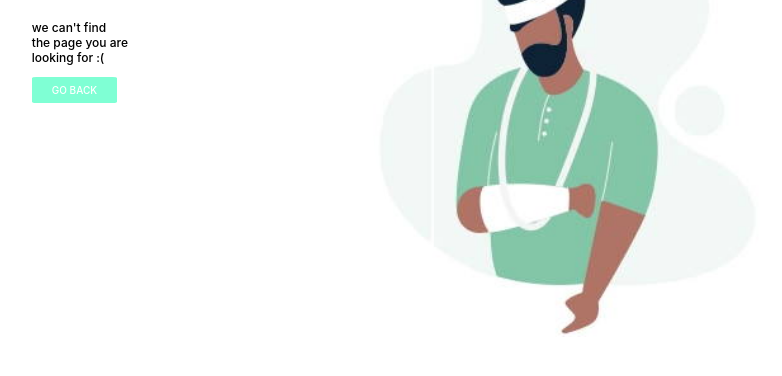
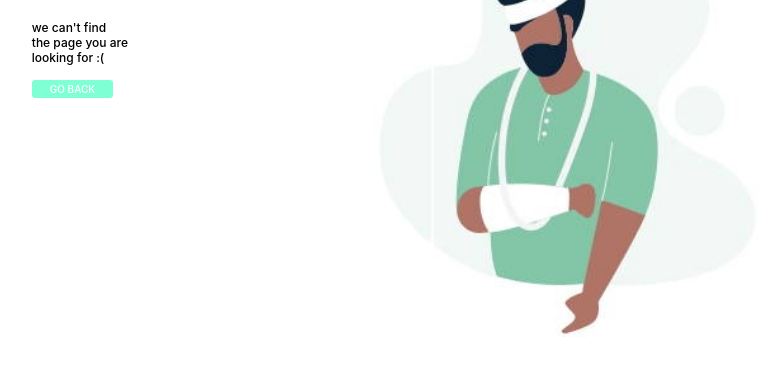
Before and after one commit to kauste/3-broken, a website: page index.html in a window 1280 px wide. Shown: the part 220-596 px from the top of the page, without its empty margins (229-1011 px from the left). Drawn offline with Linux system fonts and the light colour scheme.

Commit message:
border update

```diff
--- a/index.html
+++ b/index.html
@@ -6,12 +6,12 @@
     <meta name="viewport" content="width=device-width, initial-scale=1.0">
     <title>Error</title>
 </head>
-<body style="font-family:-apple-system, BlinkMacSystemFont, 'Segoe UI', Roboto, Oxygen, Ubuntu, Cantarell, 'Open Sans', 'Helvetica Neue', sans-serif, 'Gill Sans MT', Calibri, 'Trebuchet MS', sans-serif, 'Arial Narrow', Arial, sans-serif">
-    <main style="width: 60%;margin-left:20%; margin-top: 5%;display: inline-block">
+<body style="font-family: fedolka, -apple-system, BlinkMacSystemFont, 'Segoe UI', Roboto, Oxygen, Ubuntu, Cantarell, 'Open Sans', 'Helvetica Neue', sans-serif, 'Gill Sans MT', Calibri, 'Trebuchet MS', sans-serif, 'Arial Narrow', Arial, sans-serif">
+    <main style="width: 60%; margin-left:20%; margin-top: 5%;display: inline-block">
         <div style="width:35%; float:left; margin-top:80px">
             <h1 style="font-size:50px; font-weight: bold; font-size:35px;">Uhh ohhh!</h1>
             <p style=" text-transform:lowercase; font-weight: 500; font-size:12px">We can't find <br> the page you are <br> looking for :(</p>
-            <a href="#" style=" background-color:aquamarine; border: 5px aquamarine solid; display: inline-block; font-size: 10px; text-transform:uppercase; text-decoration:none; padding:2px; padding-right: 15px; padding-left: 15px; border-radius:5%; color:white; font-weight: 500; ">Go back</a>
+            <a href="#" style=" background-color:aquamarine; border: 1px aquamarine; display: inline-block; font-size: 10px; text-transform:uppercase; text-decoration:none; padding:3px; padding-right: 18px; padding-left: 18px; border-radius:3px; color:white; font-weight: 500; ">Go back</a>
         </div>
         <img style="width:55%; border-radius:45%; float:right; " src="./broken.jpg" alt="vieta nuotraukai">
     </main>
```
